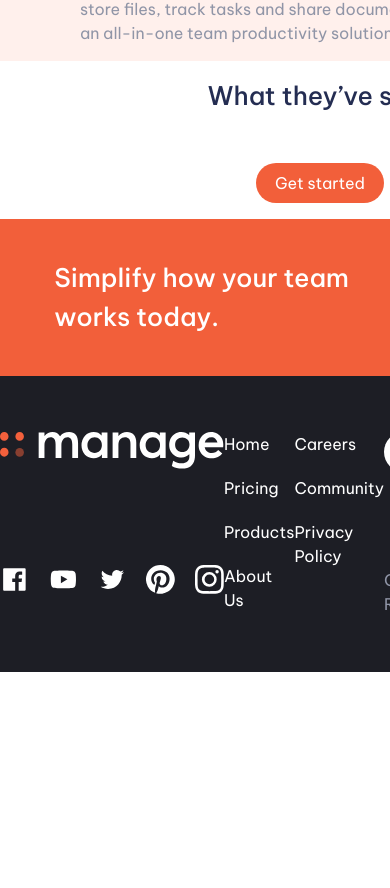
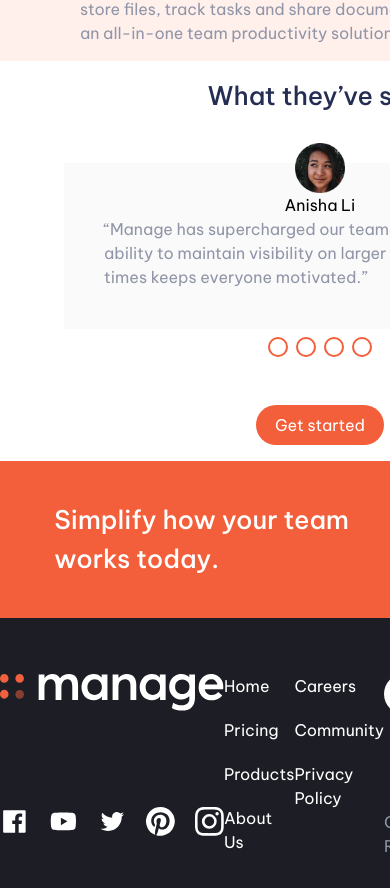
Before and after one commit to NICKY-TECH/m-landing, a React (Create React App) app: page / in a window 390 px wide. Shown: the part 1414-2302 px from the top of the page. Before the commit the page ends 2086 px from the top, so only its background shows below. Built offline with nearby package versions, Linux system fonts and the light colour scheme; a web font is replaced by a local one.

Commit message:
improve responsiveness

```diff
--- /dev/null
+++ b/src/components/Load.jsx
@@ -0,0 +1,22 @@
+
+let notActive = {
+    backgroundColor: "white",
+    borderColor: "hsl(12, 88%, 59%)",
+    borderWidth: "2px",
+  };
+
+  let active = {
+    backgroundColor: "hsl(12, 88%, 59%)",
+  };
+
+function Load(props) {
+  return (
+    <div
+      className="load"
+      style={props.old!==props.index?notActive:props.new===props.index?active:notActive}
+      onClick={()=>{props.slide(props.index)}}
+    ></div>
+  );
+}
+
+export default Load;
--- a/src/pages/Main.jsx
+++ b/src/pages/Main.jsx
@@ -15,11 +15,37 @@ import {
   AiOutlineTwitter,
 } from "react-icons/ai";
 import { BsPinterest, BsInstagram } from "react-icons/bs";
-import {GiHamburgerMenu} from "react-icons/gi"
+import { GiHamburgerMenu } from "react-icons/gi";
 import t4 from "../images/avatar-shanai.png";
+import Load from "../components/Load";
+
+const imagesArray = [
+  {
+    url: t1,
+    title: "Anisha Li",
+    text: "“Manage has supercharged our team’s workflow. The ability to maintain visibility on larger milestones at all times keeps everyone motivated.”",
+  },
+  {
+    url: t2,
+    title: "Ali Bravo",
+    text: "“We have been able to cancel so many other subscriptions since using  Manage. There is no more cross-channel confusion and everyone is much more focused.”",
+  },
+  {
+    url: t3,
+    title: "Richard Watts",
+    text: '"“Manage allows us to provide structure and process. It keeps us organized  and focused. I can’t stop recommending them to everyone I talk to!”',
+  },
+  {
+    url: t4,
+    title: "Shanai Gough",
+    text: " “Their software allows us to track, manage and collaborate on our projects from anywhere. It keeps the whole team in-sync without being intrusive.”",
+  },
+];
 
 function Main() {
   const [validate, setValidate] = useState("");
+  const [current, setCurrent] = useState(0);
+  const [prev, setPrev] = useState();
   function email() {
     let mail = document.getElementsByClassName("input-field");
     let emailRg = /^[a-zA-Z0-9._%+-]+@[a-zA-Z0-9.-]+\.[a-zA-Z]{2,}$/;
@@ -29,6 +55,15 @@ function Main() {
     } else {
       setValidate("");
     }
+  }
+
+  function slideTo(id) {
+    setPrev(current);
+    setCurrent(() => {
+      return id;
+    });
+    console.log(prev);
+    console.log(current);
   }
   return (
     <main>
@@ -50,7 +85,7 @@ function Main() {
               back="hsl(12, 88%, 59%)"
               color="white"
             />
-            <GiHamburgerMenu className="ham"/>
+            <GiHamburgerMenu className="ham" />
           </nav>
         </header>
         <article className="section-one-part-two">
@@ -132,9 +167,21 @@ function Main() {
           <Testimonies
             url={t3}
             title="Richard Watts"
-            text="“Manage allows us to provide structure and process. It keeps us organized
-  and focused. I can’t stop recommending them to everyone I talk to!”"
+            text="Manage allows us to provide structure and process. It keeps us organized  and focused. I can’t stop recommending them to everyone I talk to!”"
           />
+        </div>
+        <div className="slide-show-container">
+          <Testimonies
+            url={imagesArray[current].url}
+            title={imagesArray[current].title}
+            text={imagesArray[current].text}
+          />
+          <div className="loader-container">
+            <Load index="0" slide={slideTo} old={prev} new={current} />
+            <Load index="1" slide={slideTo} old={prev} new={current} />
+            <Load index="2" slide={slideTo} old={prev} new={current} />
+            <Load index="3" slide={slideTo} old={prev} new={current} />
+          </div>
         </div>
         <div className="section-three-button">
           <Button
--- a/src/styles/destination.css
+++ b/src/styles/destination.css
@@ -460,9 +460,6 @@ video {
 .w-3{
   width: 0.75rem;
 }
-.w-3\/12{
-  width: 25%;
-}
 .w-3\/4{
   width: 75%;
 }
@@ -547,6 +544,9 @@ video {
 .p-1{
   padding: 0.25rem;
 }
+.p-10{
+  padding: 2.5rem;
+}
 .p-2{
   padding: 0.5rem;
 }
@@ -599,7 +599,8 @@ video {
   border: 2px solid red;
 } */
 
-body,html{
+body,
+html{
   display: flex;
   height: 100%;
   width: 100%;
@@ -742,7 +743,6 @@ nav ul li:hover{
   }
 }
 
-
 .illustration-container{
   display: flex;
   width: 100%;
@@ -750,13 +750,11 @@ nav ul li:hover{
   gap: 1rem;
 }
 
-
 @media (max-width: 641px){
   .illustration-container{
     align-items: center;
   }
 }
-
 
 @media (min-width: 768px){
   .illustration-container{
@@ -866,9 +864,24 @@ h3{
 
 figure{
   display: flex;
-  width: 25%;
+  width: 80%;
   flex-direction: column;
   justify-content: center;
+}
+
+@media (max-width: 639px){
+  figure{
+    padding: 2.5rem;
+  }
+}
+
+@media (min-width: 640px){
+  figure{
+    width: 25%;
+  }
+}
+
+figure {
   background-color: hsl(0, 0%, 98%);
 }
 
@@ -990,9 +1003,46 @@ input:focus {
   color: hsl(12, 88%, 59%);
 }
 
-@media (max-width:639px){
+.slide-show-container{
+  display: flex;
+  width: 100%;
+  flex-direction: column;
+  align-items: center;
+  gap: 0.5rem;
+}
+
+@media (min-width: 640px){
+  .slide-show-container{
+    display: none;
+  }
+}
+
+.slide-show{
+  width: 80%;
+  background-color: hsl(227, 12%, 61%);
+}
+
+.loader-container{
+  display: flex;
+  gap: 0.5rem;
+}
+
+.load:hover{
+  cursor: pointer;
+}
+
+.load {
+  width: 20px;
+  height: 20px;
+  border-radius: 50%;
+}
+
+@media (max-width: 639px) {
   .section-one {
     background-position: right -300px bottom 250px;
+  }
+  .figure-image-container{
+    margin-top: -60px;
   }
 }
 
@@ -1012,6 +1062,9 @@ input:focus {
   .max-\[639px\]\:hidden{
     display: none;
   }
+  .max-\[639px\]\:p-10{
+    padding: 2.5rem;
+  }
 }
 
 @media (min-width: 640px){
```
Also changed, not shown: src/styles/tailwind.css. Lines whose indentation alone changed are shown as unchanged.
